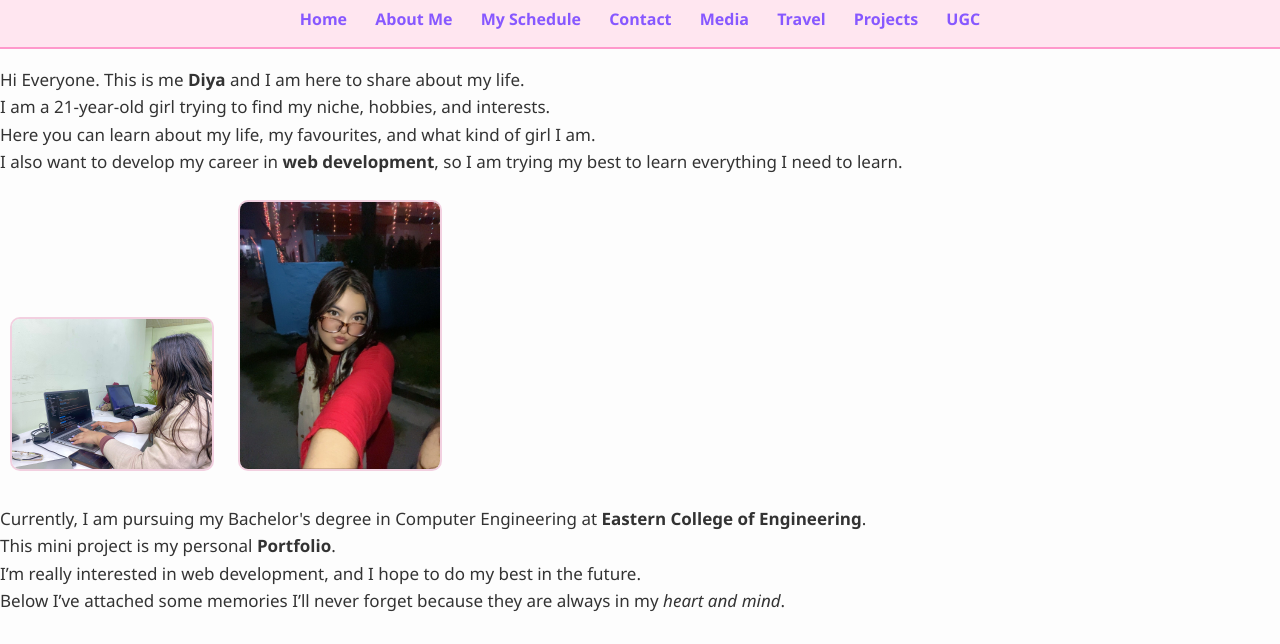
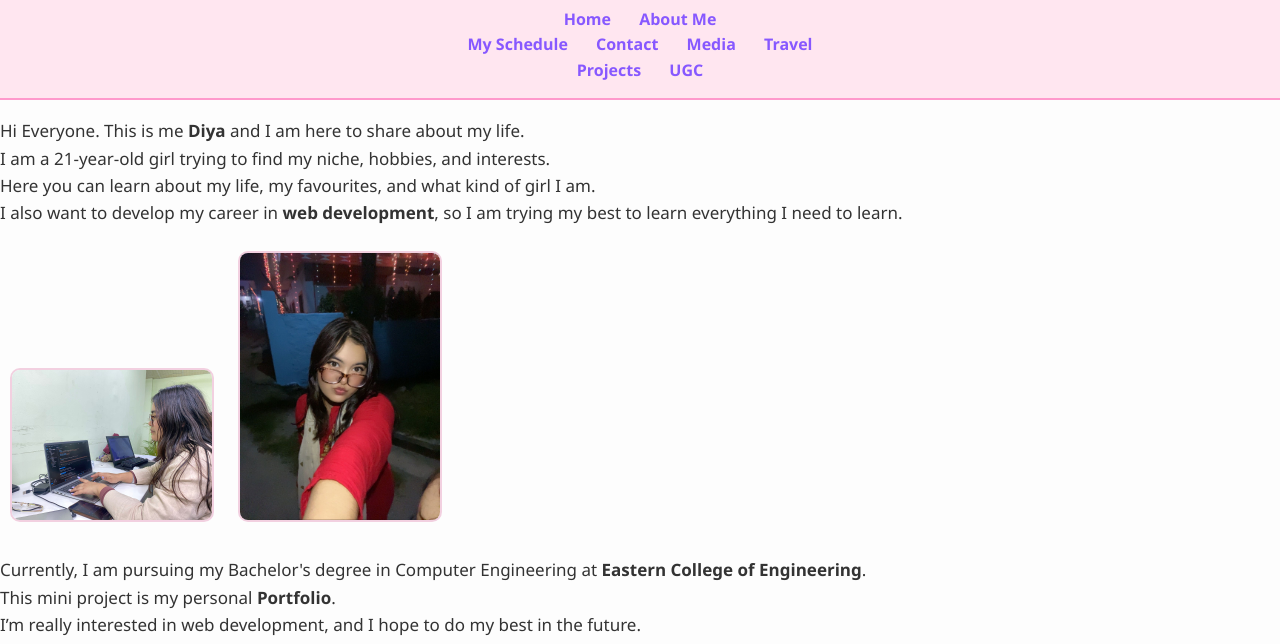
Before and after one commit to diyaaaaa75/diya.github.io, a plain HTML site: page index.html in a window 1280 px wide. Shown: the part 82-726 px from the top of the page. Drawn offline with Linux system fonts and the light colour scheme.

Commit message:
Update index.html

```diff
--- a/index.html
+++ b/index.html
@@ -16,11 +16,11 @@
       <h1>Welcome to Diya's Portfolio</h1>
       <nav>
         <a href="index.html">Home</a>
-        <a href="about.html">About Me</a>
+        <a href="about.html">About Me</a><br>
         <a href="routine.html">My Schedule</a>
         <a href="contact.html">Contact</a>
         <a href="media.html">Media</a>
-        <a href="travel.html">Travel</a>
+        <a href="travel.html">Travel</a><br>
         <a href="project.html">Projects</a>
         <a href="UGC.html">UGC</a>
       </nav>
```
